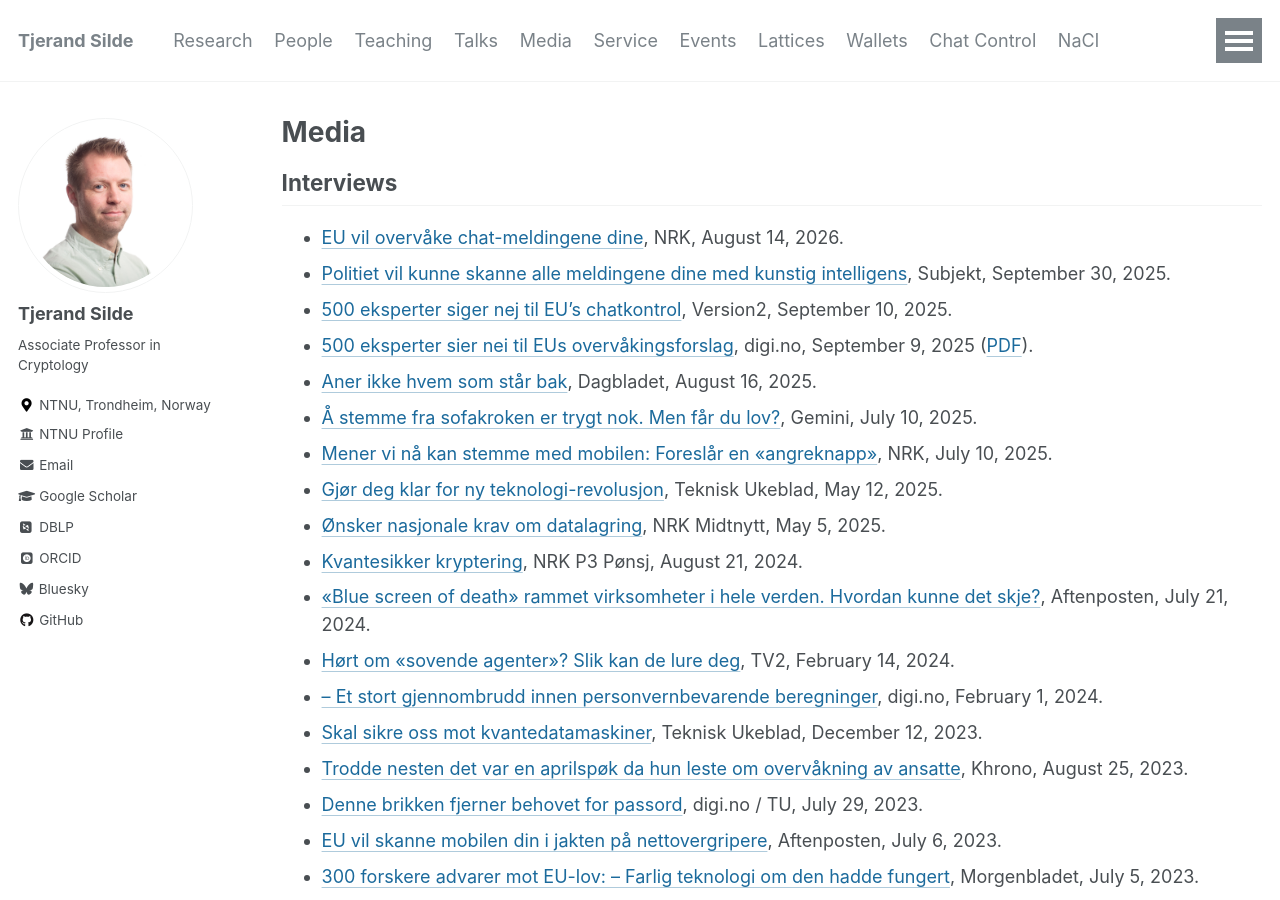
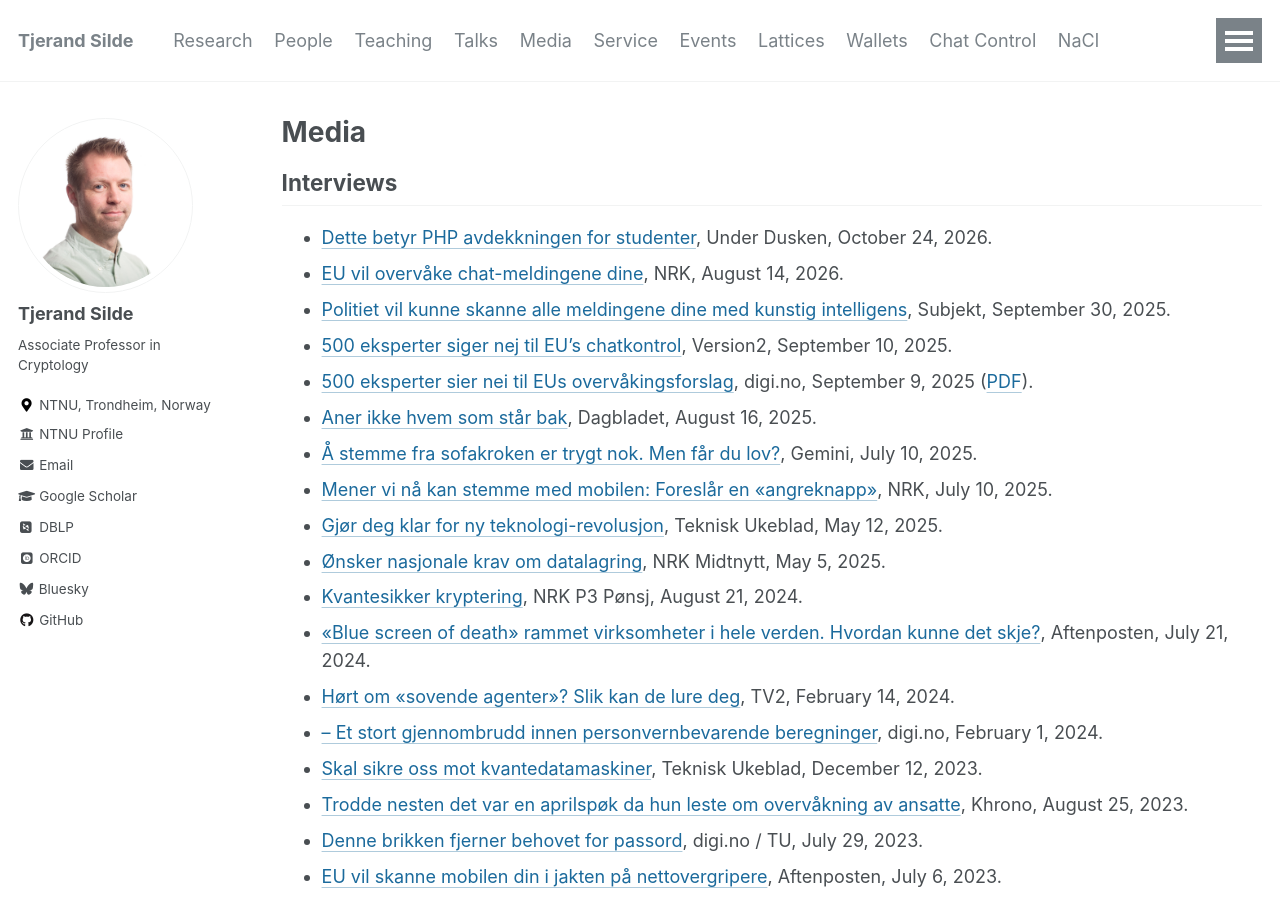
Before and after one commit to tjesi/tjesi.github.io, a Jekyll site: the page built from _pages/media.md, in a window 1280 px wide and 900 px high. Built offline with Jekyll 4.4.1, drawn with Linux system fonts in a browser that asks for light colours; some web fonts are replaced.

Commit message:
Update media.md

```diff
--- a/_pages/media.md
+++ b/_pages/media.md
@@ -5,6 +5,7 @@ permalink: /media/
 
 ## Interviews
 
+- [Dette betyr PHP avdekkningen for studenter](https://www.underdusken.no/data-sit/dette-betyr-php-avdekkningen-for-studenter/349904), Under Dusken, October 24, 2026.
 - [EU vil overvåke chat-meldingene dine](https://www.nrk.no/urix/chat-control_-eu-vil-masseovervake-innbyggerne-1.17983785), NRK, August 14, 2026.
 - [Politiet vil kunne skanne alle meldingene dine med kunstig intelligens](https://subjekt.no/2025/09/30/politiet-vil-kunne-skanne-alle-meldingene-dine-med-kunstig-intelligens/), Subjekt, September 30, 2025.
 - [500 eksperter siger nej til EU’s chatkontrol](https://www.version2.dk/artikel/500-eksperter-siger-nej-til-eus-chatkontrol), Version2, September 10, 2025.
```
